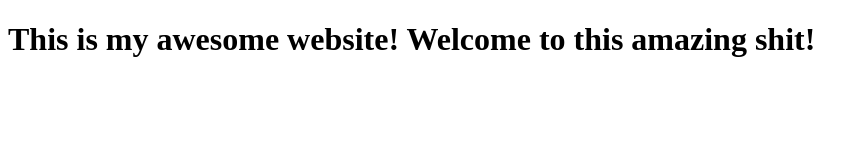
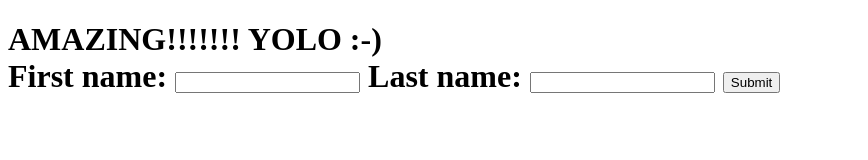
Before and after one commit to rahimen/Rahim-leker-seg, a website: page public/index.html in a window 1280 px wide. Shown: the whole page, without its empty margins (0-868 px from the left). Drawn offline with nearby package versions, Linux system fonts and the light colour scheme.

Commit message:
added submit button

```diff
--- a/public/index.html
+++ b/public/index.html
@@ -3,6 +3,15 @@
 	<head>
 	</head>
 	<body>
-		<h1> This is my awesome website! Welcome to this amazing shit! </hl>
+		<h1> AMAZING!!!!!!! YOLO :-) </hl>
+			<form id = "guestbookform">
+First name: <input type="text" name="firstname" id="firstname"/>
+Last name: <input type="text" name="lastname" id="lastname" />
+<input type="submit" value="Submit" id = "guestbookformsubmit">
+</form>
+<div id = "results">
+</div>
+<script src= "https://code.jquery.com/jquery-2.1.1.min.js"> </script>
+<script src = "main.js"> </script>
 	</body>
 </html>
```
